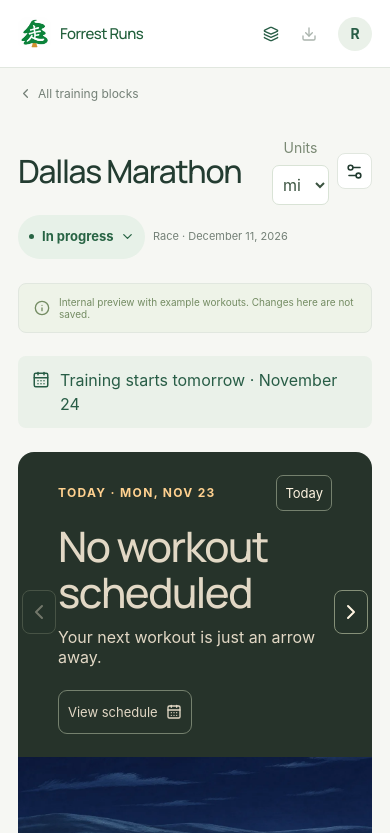
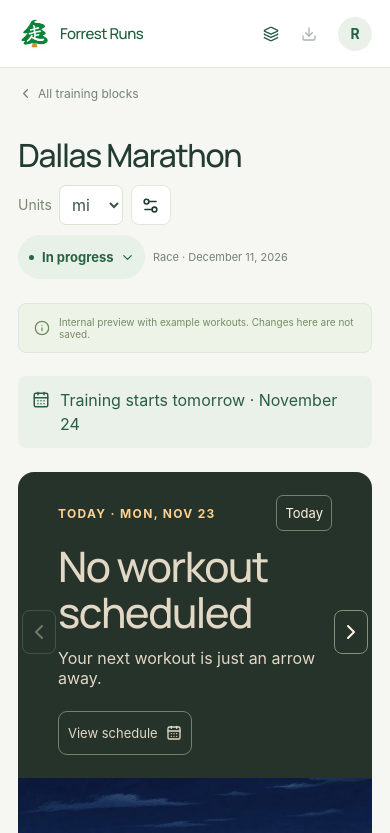
Before and after one commit to HewieTran/forrest-runs, a Next.js app: page /preview in a window 390 px wide. Shown: the top 833 px of the page. Built offline with nearby package versions, Linux system fonts and the light colour scheme.

Commit message:
Align compact Units control with block settings

```diff
--- a/components/units-time.css
+++ b/components/units-time.css
@@ -2,5 +2,11 @@
 .measurement-time-input label { flex: 1; min-width: 54px; display: grid; gap: 4px; }
 .measurement-time-input select { min-width: 0; width: 100%; font-size: 16px; padding: 8px 5px; }
 .time-clear { background: none; border: 0; color: var(--green); padding: 8px 4px; min-height: 40px; }
-.block-units-control { display: inline-flex; gap: 7px; align-items: center; font-size: 14px; }
-.block-units-control select { font-size: 16px; min-height: 40px; padding: 6px; }
+.block-units-control { display: inline-flex; flex-direction: row; gap: 7px; align-items: center; width: auto; min-height: 40px; margin: 0; white-space: nowrap; font-size: 14px; }
+.block-units-control select { width: auto; min-width: 64px; height: 40px; min-height: 40px; margin: 0; padding: 6px 8px; font-size: 16px; }
+.training-block-overview .block-header-controls { align-items: center; min-height: 40px; }
+.training-block-overview .block-header-controls .icon-button { width: 40px; height: 40px; min-height: 40px; }
+@media (max-width: 640px) {
+  .training-block-overview .block-title-row { align-items: flex-start; row-gap: 12px; }
+  .training-block-overview .block-header-controls { max-width: 100%; }
+}
```
